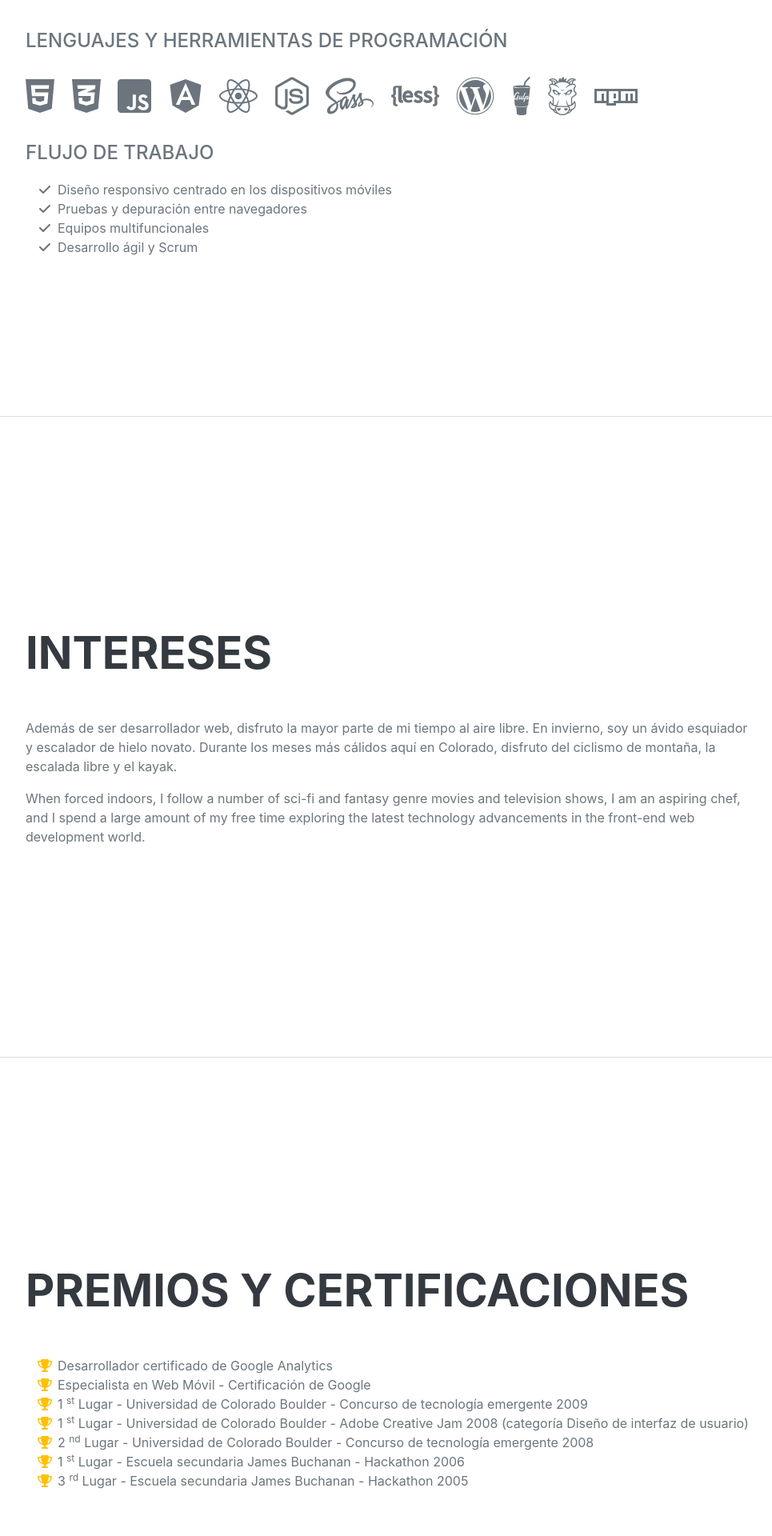
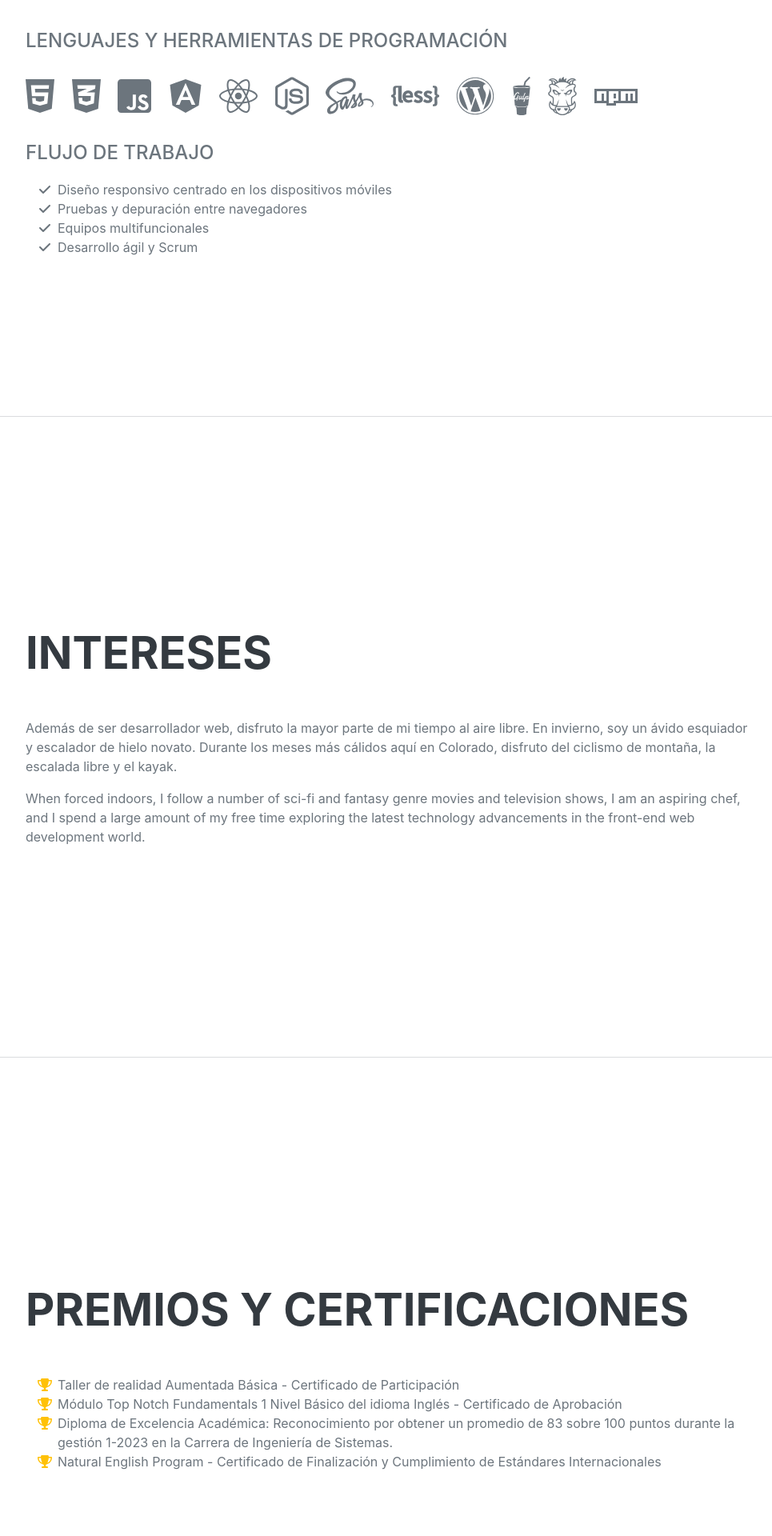
Before and after one commit to bismark7171/MiPortafolio, a Django app: page / in a window 1280 px wide. Shown: the part 3160-5080 px from the top of the page at 80% size, without its empty margins (288-1253 px from the left). Run offline with Django 5.2, Linux system fonts and the light colour scheme; some libraries are stand-ins or nearby versions; some web fonts are replaced.

Commit message:
actualizando Certificados y premios

```diff
--- a/templates/index.html
+++ b/templates/index.html
@@ -31,7 +31,7 @@
                     <li class="nav-item"><a class="nav-link js-scroll-trigger" href="#education">Educación</a></li>
                     <li class="nav-item"><a class="nav-link js-scroll-trigger" href="#skills">Habilidades</a></li>
                     <li class="nav-item"><a class="nav-link js-scroll-trigger" href="#interests">Intereses</a></li>
-                    <li class="nav-item"><a class="nav-link js-scroll-trigger" href="#awards">Premios</a></li>
+                    <li class="nav-item"><a class="nav-link js-scroll-trigger" href="#awards">Premios y Certificados</a></li>
                 </ul>
             </div>
         </nav>
@@ -48,12 +48,12 @@
                                 ingeniero de sistemas - 68068050
                         <a href="mailto:name@email.com">serrudo71@gmail.com</a>
                     </div>
-                    <p class="lead mb-5">Tengo experiencia en utilizar frameworks para desarrollar y entregar software de alta calidad de manera eficiente. Adopto enfoques iterativos en la estrategia de desarrollo para promover la colaboración y mejorar constantemente el valor del producto. Mi enfoque se centra en proporcionar soluciones prácticas y efectivas que satisfagan las necesidades del cliente.</p>
+                    <p class="lead mb-5"> Soy un estudiante entusiasta de Ingeniería de Sistemas con un sólido conocimiento en diversas tecnologías de desarrollo de software, incluyendo Python, Java, HTML, CSS y PHP. Mi pasión por la tecnología y el desarrollo de software me impulsa a seguir aprendiendo y creciendo en el campo de la ingeniería de sistemas.</p>
                     <div class="social-icons">
                         <a class="social-icon" href="#!"><i class="fab fa-linkedin-in"></i></a>
-                        <a class="social-icon" href="#!"><i class="fab fa-github"></i></a>
-                        <a class="social-icon" href="#!"><i class="fab fa-twitter"></i></a>
-                        <a class="social-icon" href="#!"><i class="fab fa-facebook-f"></i></a>
+                        <a class="social-icon" href="https://github.com/bismark7171"><i class="fab fa-github"></i></a>
+                        <a class="social-icon" href="https://twitter.com/bismarkserrudo"><i class="fab fa-twitter"></i></a>
+                        <a class="social-icon" href="https://www.facebook.com/angelbismark.serrudorocha/"><i class="fab fa-facebook-f"></i></a>
                     </div>
                 </div>
             </section>
@@ -178,41 +178,19 @@
                     <ul class="fa-ul mb-0">
                         <li>
                             <span class="fa-li"><i class="fas fa-trophy text-warning"></i></span>
-                            Desarrollador certificado de Google Analytics
+                            Taller de realidad Aumentada Básica - Certificado de Participación
                         </li>
                         <li>
                             <span class="fa-li"><i class="fas fa-trophy text-warning"></i></span>
-                            Especialista en Web Móvil - Certificación de Google
+                            Módulo Top Notch Fundamentals 1 Nivel Básico del idioma Inglés - Certificado de Aprobación
                         </li>
                         <li>
                             <span class="fa-li"><i class="fas fa-trophy text-warning"></i></span>
-                            1
-                            <sup>st</sup>
-                            Lugar - Universidad de Colorado Boulder - Concurso de tecnología emergente 2009
+                            Diploma de Excelencia Académica: Reconocimiento por obtener un promedio de 83 sobre 100 puntos durante la gestión 1-2023 en la Carrera de Ingeniería de Sistemas.
                         </li>
                         <li>
                             <span class="fa-li"><i class="fas fa-trophy text-warning"></i></span>
-                            1
-                            <sup>st</sup>
-                            Lugar - Universidad de Colorado Boulder - Adobe Creative Jam 2008 (categoría Diseño de interfaz de usuario)
-                        </li>
-                        <li>
-                            <span class="fa-li"><i class="fas fa-trophy text-warning"></i></span>
-                            2
-                            <sup>nd</sup>
-                            Lugar - Universidad de Colorado Boulder - Concurso de tecnología emergente 2008
-                        </li>
-                        <li>
-                            <span class="fa-li"><i class="fas fa-trophy text-warning"></i></span>
-                            1
-                            <sup>st</sup>
-                            Lugar - Escuela secundaria James Buchanan - Hackathon 2006
-                        </li>
-                        <li>
-                            <span class="fa-li"><i class="fas fa-trophy text-warning"></i></span>
-                            3
-                            <sup>rd</sup>
-                            Lugar - Escuela secundaria James Buchanan - Hackathon 2005
+                            Natural English Program - Certificado de Finalización y Cumplimiento de Estándares Internacionales
                         </li>
                     </ul>
                 </div>
```
